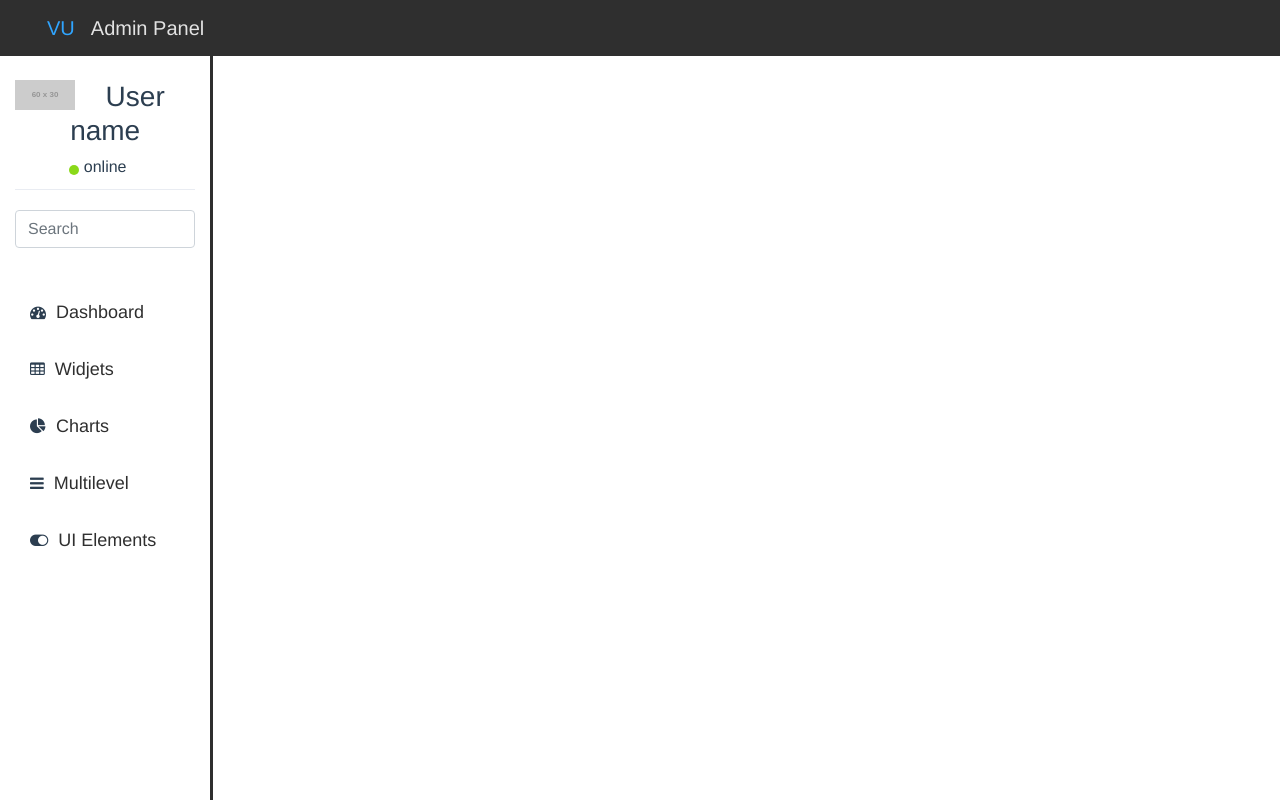
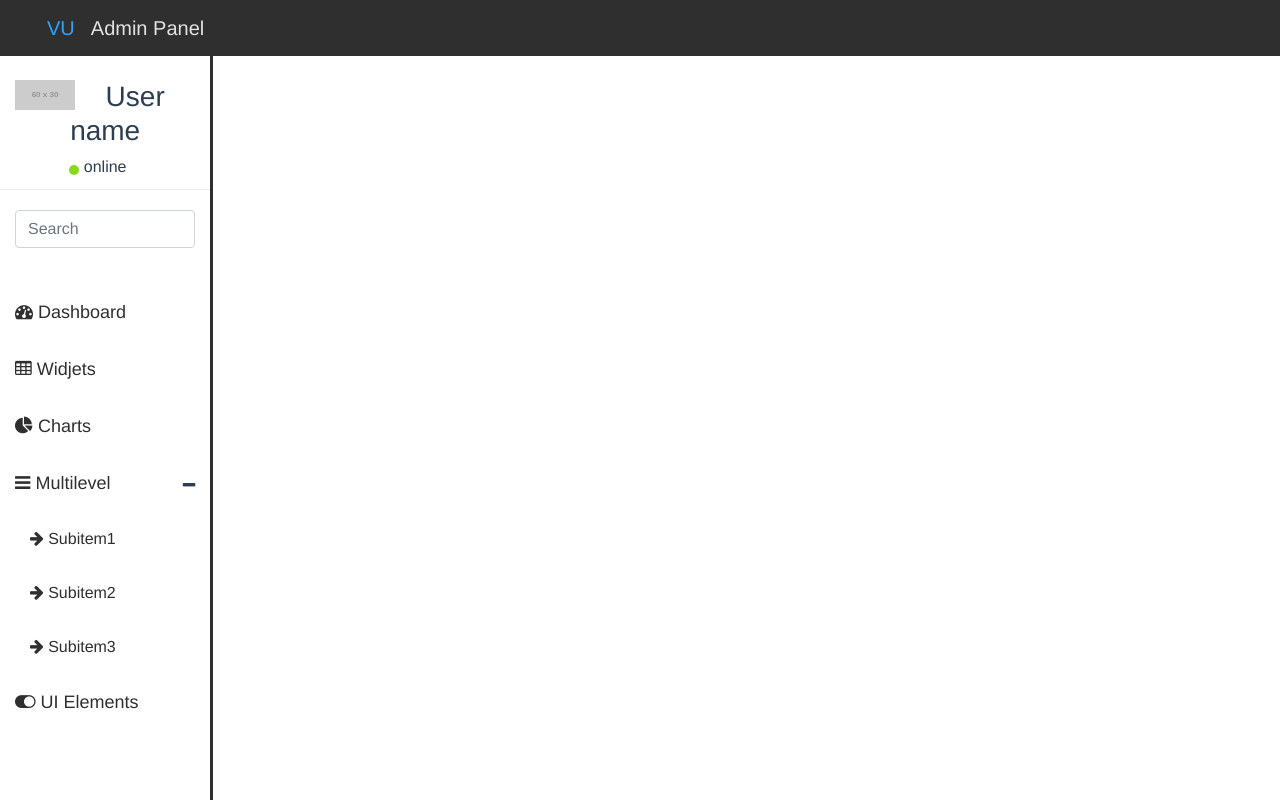
Before and after one commit to vumanskyi/vue-theme, a Vue app: page / in a window 1280 px wide. Both pictures are taken after a click on the link "Multilevel". Built offline with nearby package versions, Linux system fonts and the light colour scheme.

Commit message:
Finish sidebar list

```diff
--- a/package.json
+++ b/package.json
@@ -12,6 +12,7 @@
     "@fortawesome/free-solid-svg-icons": "^5.6.3",
     "@fortawesome/vue-fontawesome": "^0.1.4",
     "bootstrap": "^4.2.1",
+    "chart.js": "^2.7.3",
     "i": "^0.3.6",
     "npm": "^6.5.0",
     "vue": "^2.5.17"
@@ -19,7 +20,7 @@
   "devDependencies": {
     "@vue/cli-plugin-babel": "^3.2.0",
     "@vue/cli-plugin-eslint": "^3.2.0",
-    "@vue/cli-service": "^3.2.0",
+    "@vue/cli-service": "^3.2.2",
     "babel-eslint": "^10.0.1",
     "eslint": "^5.8.0",
     "eslint-plugin-vue": "^5.0.0-0",
--- /dev/null
+++ b/src/components/layout/sidebar/ChildrenIListComponent.vue
@@ -0,0 +1,40 @@
+<template>
+    <div class="parent">
+        <IconComponent  :item="plus"/>
+        <ul v-bind:class="(isActive ? 'active' : 'hide')">
+            <li v-for="item in list">
+                <a :href="list.link">
+                    <IconComponent v-if="item.icon" :item="item.icon"/>
+                    {{item.name}}
+                </a>
+            </li>
+        </ul>
+    </div>
+</template>
+
+<script>
+
+    import IconComponent from './IconComponent';
+
+    export default {
+        name: "ChildrenIListComponent",
+        props: ["list", "isActive"],
+        components: {IconComponent},
+        data: function () {
+           return {
+               plus: 'rt-icon float-right fa fa-plus'
+           }
+        },
+        watch: {
+            isActive(active) {
+                this.plus = (active == undefined || active == false) ?
+                    'rt-icon float-right fa fa-plus' :
+                    'rt-icon float-right fa fa-minus';
+            }
+        }
+    }
+</script>
+
+<style scoped>
+
+</style>
--- a/src/components/layout/sidebar/ListComponent.vue
+++ b/src/components/layout/sidebar/ListComponent.vue
@@ -1,28 +1,48 @@
 <template>
     <ul class="sidebar-list">
-        <li v-for="list in sidebar" v-if="list.active">
-            <IconComponent v-if="list.icon" :item="list.icon"/>
-            <a :href="list.link">{{list.name}}</a>
-
-            <!--<ul v-if="list.children" class="hide">-->
-                <!--<li></li>-->
-            <!--</ul>-->
+        <li v-for="list in sidebar" v-if="list.active"  >
+            <div v-if="list.children" @click="activeItem" >
+                <a :href="list.link">
+                    <IconComponent v-if="list.icon" :item="list.icon"/>
+                    {{list.name}}
+                </a>
+                <ChildrenIListComponent :isActive.sync="isActive" v-if="list.children" :list="list.children"/>
+            </div>
+            <div v-else>
+                <a :href="list.link">
+                    <IconComponent v-if="list.icon" :item="list.icon"/>
+                    {{list.name}}
+                </a>
+            </div>
         </li>
     </ul>
 </template>
 
 <script>
     import IconComponent from './IconComponent';
+    import ChildrenIListComponent from './ChildrenIListComponent';
 
     export default {
         name: "Lists",
+        data () {
+            return {
+                isActive: false
+            };
+        },
         computed: {
             sidebar() {
                 return this.$store.getters.getSidebarList;
             }
         },
         components: {
-            IconComponent
+            IconComponent,
+            ChildrenIListComponent
+        },
+        methods: {
+            activeItem() {
+                this.isActive = !this.isActive;
+                console.log(this.isActive);
+            }
         }
     }
 </script>
--- a/src/styles/_content.scss
+++ b/src/styles/_content.scss
@@ -21,11 +21,16 @@
   position: fixed;
   top:55px;
   bottom: 0;
-  padding: 15px;
+  padding: 15px 0;
+  overflow-y: scroll;
+
+  ul {
+    list-style: none;
+  }
 
   .profile-sidebar {
     border-bottom: 1px solid #e9ecf2;
-    padding: 10px 0;
+    padding: 10px 15px;
     .profile-title {
       .online, .offline {
         position: relative;
@@ -50,30 +55,51 @@
   }
 
   .search-menu {
-    padding: 10px 0;
+    padding: 10px 15px;
     margin: 10px 0;
+  }
+
+  .subitem-menu {
+    float: right;
+    position: relative;
+    top: 4px;
+  }
+
+  .rt-icon {
+    position: relative;
+    bottom: 35px;
+    right: 15px;
   }
 
   .sidebar-list {
     list-style: none;
     li {
-      padding: 15px;
+      div {
         text-align: left;
         a {
+          padding: 15px;
           color: $bg-color;
           font-size: 1.125rem;
-        padding: 10px;
+          display: block;
           &:hover {
             text-decoration: none;
+            background: $brand-color;
+            cursor: pointer;
+            color: #fff;
+
           }
         }
-      &:hover {
-          background: $brand-color;
-          cursor: pointer;
+        .parent {
           a {
-            color: #fff;
+            font-size: 1rem;
+            padding-left: 30px;
           }
         }
       }
     }
   }
+}
+
+.hide {
+  display: none;
+}
--- a/src/styles/_mixins.scss
+++ b/src/styles/_mixins.scss
@@ -1,5 +1,11 @@
 @mixin border-radius($radius) {
   border-radius: $radius;
   -webkit-border-radius: $radius;
-  -moz-border-radius: $radius;
+  -ms-transform: $radius;
 }
+
+@mixin transform($data) {
+  transform: $data;
+  -webkit-transform: $data;
+  -ms-transform: $data;
+}
--- a/src/vuex/state.js
+++ b/src/vuex/state.js
@@ -31,19 +31,19 @@
             children: [
                 {
                     name: 'Subitem1',
-                    icon:'',
+                    icon:'fa fa-arrow-right',
                     link: '#',
                     active: 1
                 },
                 {
                     name: 'Subitem2',
-                    icon:'',
+                    icon:'fa fa-arrow-right',
                     link: '#',
                     active: 1
                 },
                 {
                     name: 'Subitem3',
-                    icon:'',
+                    icon:'fa fa-arrow-right',
                     link: '#',
                     active: 1
                 }
```
Also changed, not shown: 1 other file (tests, documents, lock files or other folders). Lines whose indentation alone changed are shown as unchanged.
